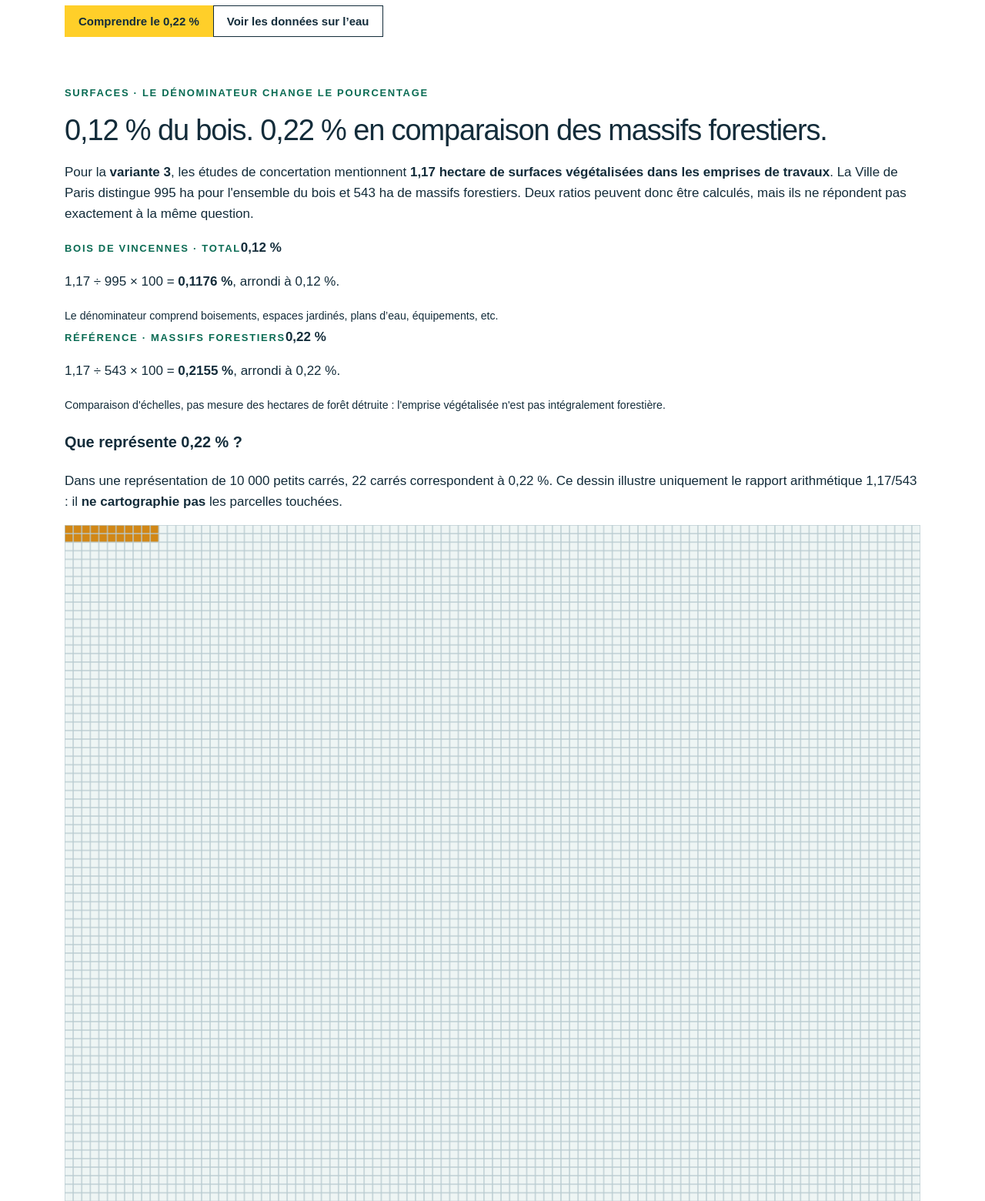
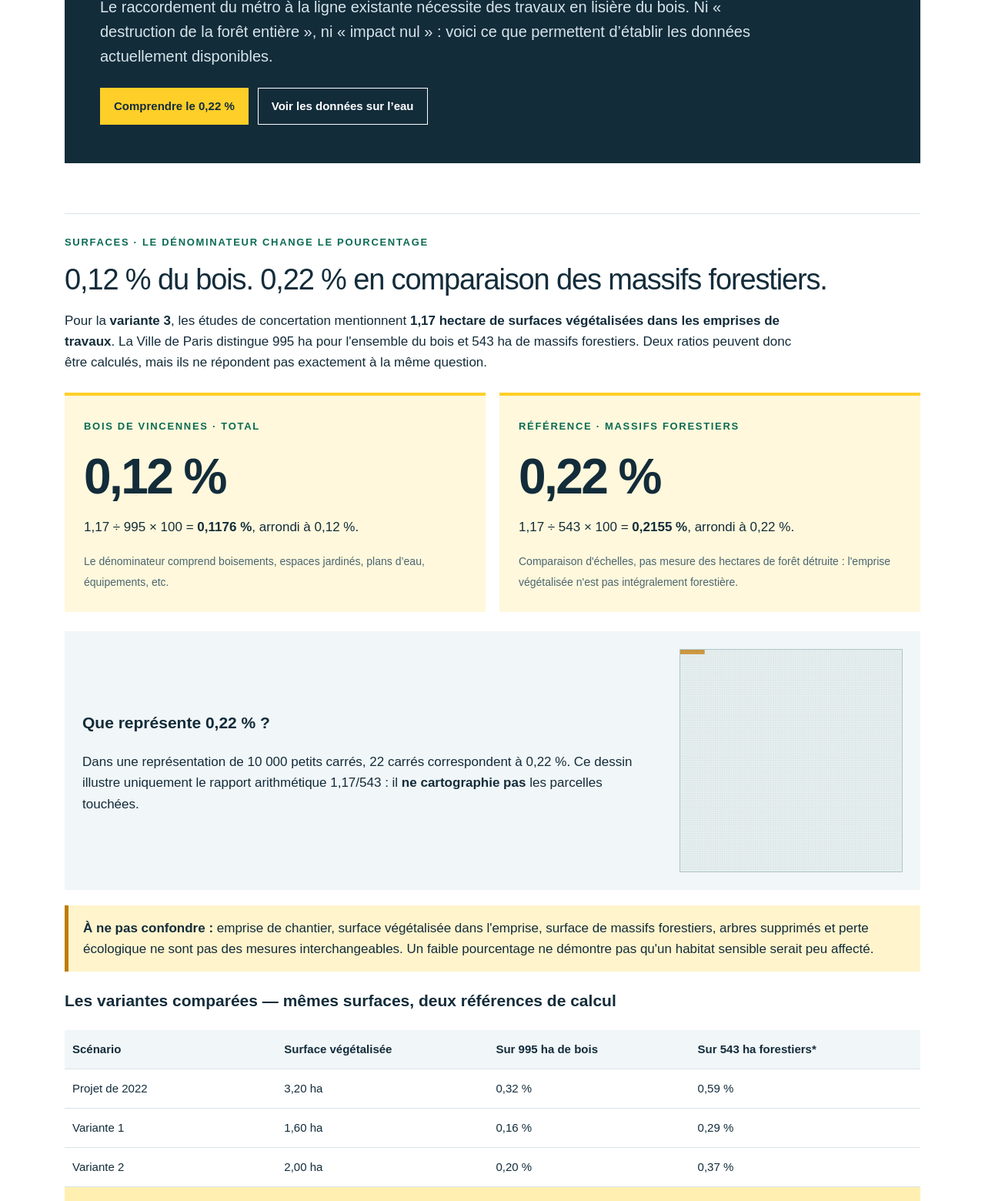
Before and after one commit to Gsimon-ops/metro-ligne-1-pour-nos-quartiers, a plain HTML site: page bois.html in a window 1280 px wide. Shown: the part 502-2062 px from the top of the page at 77% size. Drawn offline with Linux system fonts and the light colour scheme.

Commit message:
Mettre en forme les nouveaux dossiers et le graphique 0,22%

```diff
--- a/style.css
+++ b/style.css
@@ -17,3 +17,36 @@
 
 /* Accès à la pétition et au calendrier. */
 .nav-action{background:var(--yellow);color:var(--ink);padding:7px 12px;border-radius:4px;font-weight:700}nav{align-items:center}.hero-actions{display:flex;gap:12px;flex-wrap:wrap}.button-outline{background:transparent;color:inherit;box-shadow:inset 0 0 0 1px currentColor}.hero .button-outline{color:white}.button:hover{background:#f2c11a;color:var(--ink)}.button-outline:hover{background:#fff4c4;color:var(--ink)}@media print{.hero-actions{display:none}}
+
+/* Dossiers thématiques : environnement et mobilité (8 novembre 2026). */
+.subhero{background:var(--ink);color:white;padding:50px 46px;margin-top:0}
+.subhero .eyebrow{color:var(--yellow)}
+.subhero h1{max-width:980px}
+.subhero h1 em{color:var(--yellow);font-style:normal}
+.subhero>p{color:#d7e5ea;max-width:870px;font-size:20px}
+.subhero-actions{display:flex;flex-wrap:wrap;gap:12px;margin-top:25px}
+.subhero .button-outline{color:white;box-shadow:inset 0 0 0 1px white}
+.explainer-section{border-top:1px solid var(--border);padding-top:22px;max-width:100%}
+.explainer-section>p,.explainer-section>ul{max-width:950px}
+.explainer-section h3{font-size:21px}
+.ratio-grid,.alt-grid{display:grid;grid-template-columns:repeat(2,minmax(0,1fr));gap:18px;margin:25px 0}
+.ratio-card,.alt-grid article{background:#fff8dc;padding:25px;border-top:4px solid var(--yellow)}
+.ratio-card>strong{display:block;font-size:clamp(42px,5vw,69px);line-height:1.1;letter-spacing:-.04em;margin:18px 0 10px}
+.ratio-card>small,.footnote,.source-line{font-size:14px;color:var(--muted)}
+.scale-explainer{display:grid;grid-template-columns:1fr minmax(180px,290px);gap:25px;align-items:center;background:var(--pale);padding:23px;margin:20px 0}
+.square-visual{display:block;max-width:290px;width:100%;height:auto;border:1px solid #aec6c8;image-rendering:pixelated}
+.caution{padding:16px 19px;background:#fff4cc;border-left:5px solid #bd7c00;max-width:100%!important}
+.table-scroll{overflow-x:auto;width:100%}
+.data-table{border-collapse:collapse;width:100%;font-size:15px;min-width:590px}
+.data-table th,.data-table td{text-align:left;padding:13px 10px;border-bottom:1px solid var(--border)}
+.data-table thead{background:var(--pale)}.data-table tr.highlight-row{background:#fff0b1;font-weight:700}
+.three-points{display:grid;grid-template-columns:repeat(3,minmax(0,1fr));gap:14px;margin:25px 0}
+.three-points article{padding:20px;background:var(--pale)}.three-points strong{display:block;font-size:32px;line-height:1.2}.three-points span{display:block;font-size:14px;margin-top:7px}
+.clean-list li{margin:8px 0}
+.action-panel{display:flex;align-items:center;justify-content:space-between;gap:25px;padding:25px;background:#fff1b8}.action-panel>div{max-width:740px}
+.featured-evidence{display:grid;grid-template-columns:repeat(3,minmax(0,1fr));gap:16px}
+.featured-evidence article{padding:21px;background:#f1f6f8;border-top:4px solid var(--yellow)}
+.featured-evidence h2{font-size:25px}.featured-evidence p{font-size:15px}.featured-evidence a{font-size:14px;font-weight:700}
+@media(max-width:950px){.featured-evidence{grid-template-columns:1fr 1fr}}
+@media(max-width:620px){.subhero{padding:32px 22px}.subhero>p{font-size:17px}.ratio-grid,.alt-grid,.three-points,.featured-evidence,.scale-explainer{grid-template-columns:1fr}.action-panel{display:block}.action-panel .button{display:inline-block}.square-visual{max-width:240px}.ratio-card,.alt-grid article{padding:18px}}
+@media print{.subhero{background:white;color:black}.subhero>p{color:black}.ratio-card,.alt-grid article,.three-points article,.featured-evidence article,.scale-explainer,.action-panel{background:white}.subhero .button{display:none}}
```
